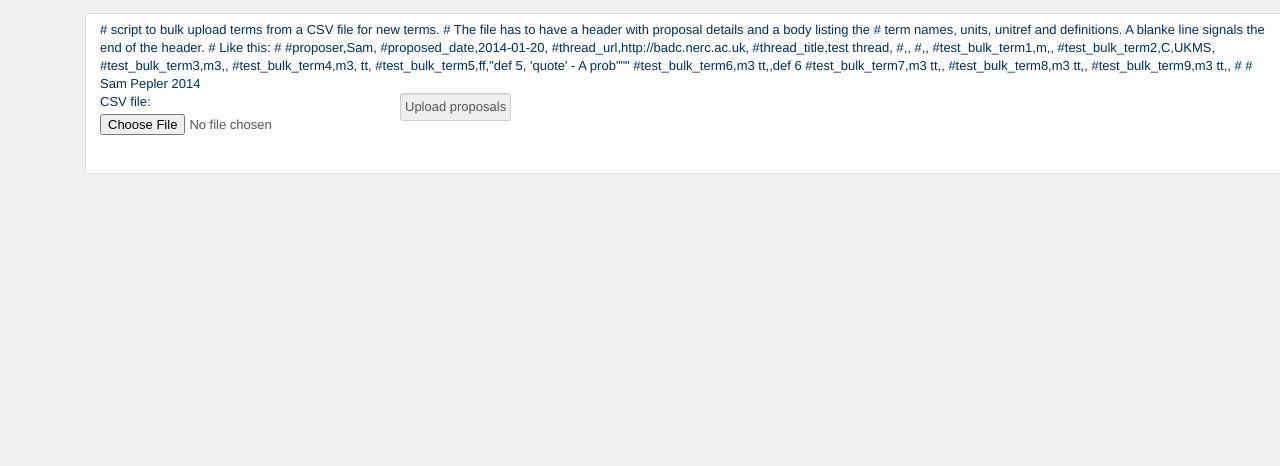
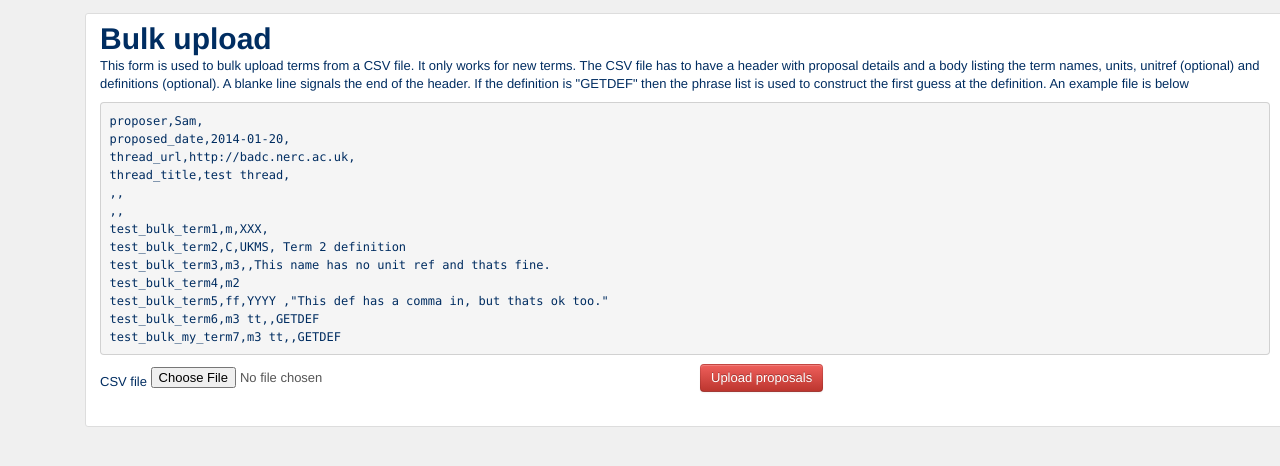
Before and after one commit to cedadev/cf-vocab-editor, a Django app: template vocab/templates/vocab/bulkupload_form.html in a window 1280 px wide. Shown: the part 122-588 px from the top of the page. Run offline with Django 3.2, Linux system fonts and the light colour scheme; the template is opened without the code that fills it, so the values that code supplies are empty.

Commit message:
Added a bulk upload view. working version.

```diff
--- a/vocab/templates/vocab/bulkupload_form.html
+++ b/vocab/templates/vocab/bulkupload_form.html
@@ -6,33 +6,36 @@
 
 <form method="post" action="/bulkupload/{{vocab.id}}" enctype="multipart/form-data">{% csrf_token %}
 
-    # script to bulk upload terms from a CSV file for new terms.
-#  The file has to have a header with proposal details and a body listing the
-#  term names, units, unitref and definitions. A blanke line signals the end of the header.
-#  Like this:
-#
-#proposer,Sam,
-#proposed_date,2014-01-20,
-#thread_url,http://badc.nerc.ac.uk,
-#thread_title,test thread,
-#,,
-#,,
-#test_bulk_term1,m,,
-#test_bulk_term2,C,UKMS,
-#test_bulk_term3,m3,,
-#test_bulk_term4,m3, tt,
-#test_bulk_term5,ff,"def 5, 'quote' - A prob"""
-#test_bulk_term6,m3 tt,,def 6
-#test_bulk_term7,m3 tt,,
-#test_bulk_term8,m3 tt,,
-#test_bulk_term9,m3 tt,,
-#
-# Sam Pepler 2014
+<h1>Bulk upload</h1>
+    <p>This form is used to bulk upload terms from a CSV file. It only works for new terms.
+    The CSV file has to have a header with proposal details and a body listing the
+    term names, units, unitref (optional) and definitions (optional). A blanke line signals the end of the header.
+    If the definition is "GETDEF" then the phrase list is used to construct the first guess at the definition.
+    An example file is below</p>
+
+
+<pre>
+proposer,Sam,
+proposed_date,2014-01-20,
+thread_url,http://badc.nerc.ac.uk,
+thread_title,test thread,
+,,
+,,
+test_bulk_term1,m,XXX,
+test_bulk_term2,C,UKMS, Term 2 definition
+test_bulk_term3,m3,,This name has no unit ref and thats fine.
+test_bulk_term4,m2
+test_bulk_term5,ff,YYYY ,"This def has a comma in, but thats ok too."
+test_bulk_term6,m3 tt,,GETDEF
+test_bulk_my_term7,m3 tt,,GETDEF
+</pre>
 
 <div class="row">
-      <div class="span3">CSV file: <input type="file" name="upload"></div>
-      <div class="span8"><input type="submit" value="Upload proposals"></div>
+      <div class="span6">CSV file <input type="file" name="upload"></div>
+      <div class="span6"><input class="btn btn-danger" type="submit" value="Upload proposals"></div>
 </div>
 
 
+</form>
+
 {% endblock %}
--- a/vocab/templates/vocab/bulkupload_output.txt
+++ b/vocab/templates/vocab/bulkupload_output.txt
@@ -1 +1 @@
-{{message}}
+{{message|safe}}
```
Also changed, not shown: vocab/views.py (+23 -21 lines).
